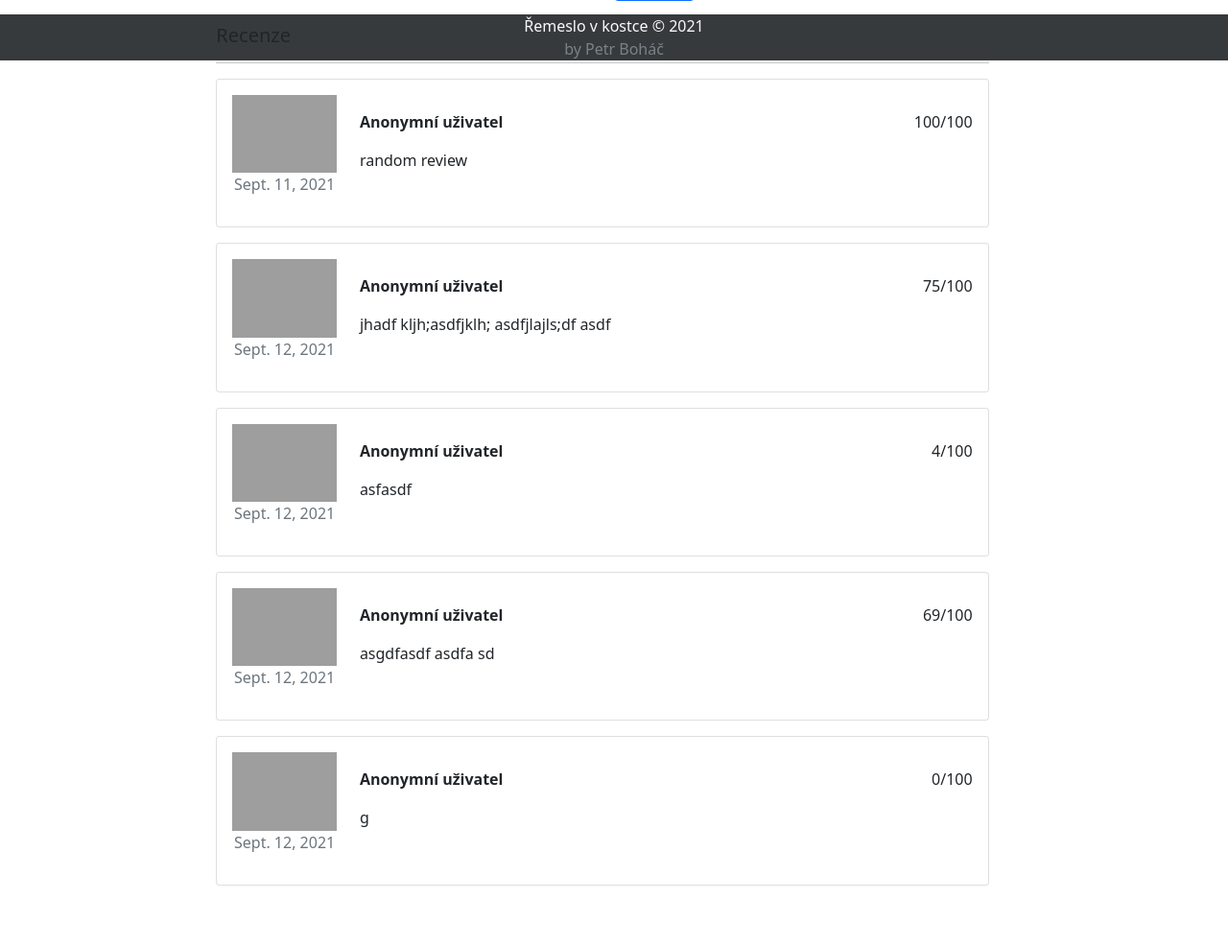
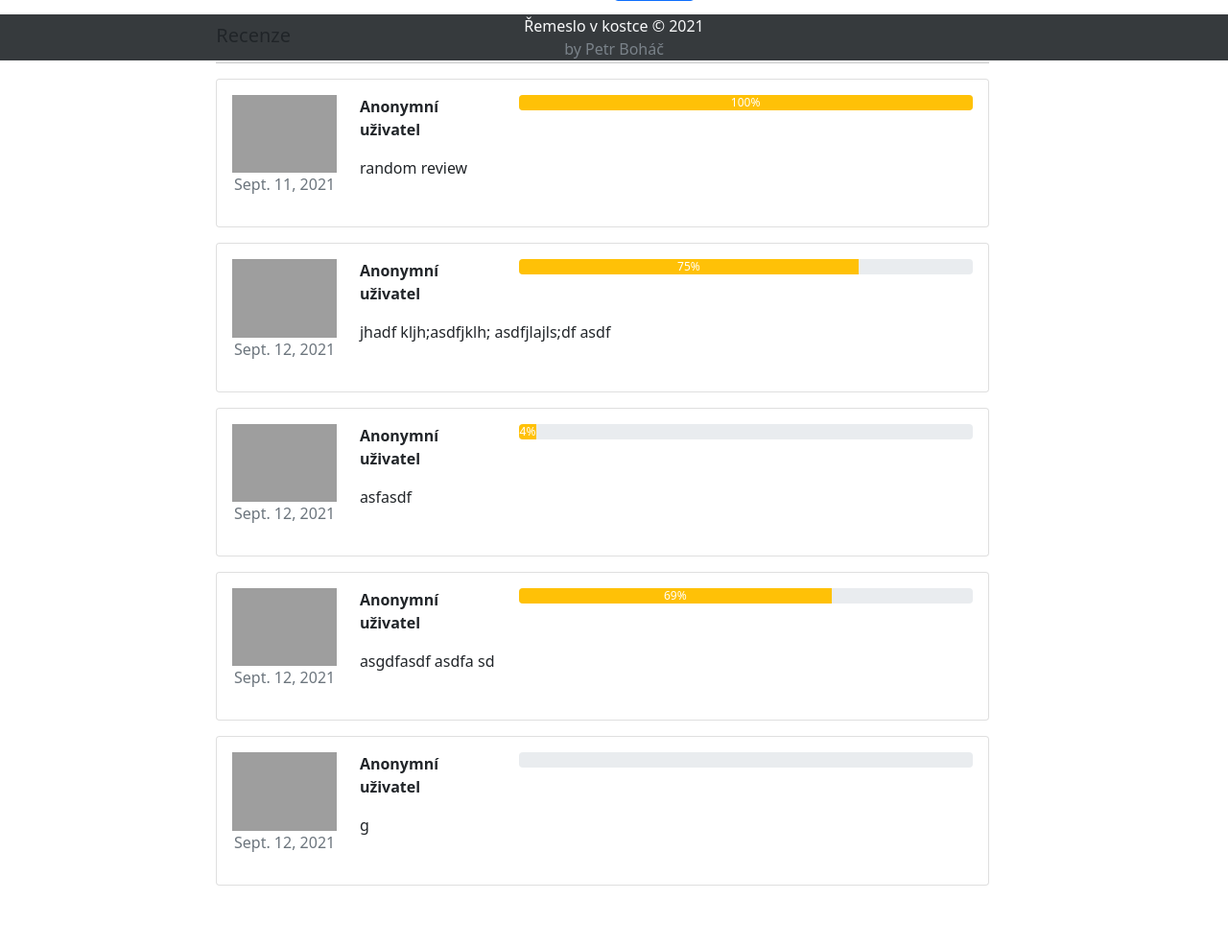
Before and after one commit to Pzdrs/remeslovkostce-django, a Django app: a page that uses main/templates/partials/review-card.html in a window 1280 px wide. Shown: the part 737-1724 px from the top of the page at 96% size. Run offline with Django 3.2, Linux system fonts and the light colour scheme; data comes from the database, SQL or seed files in the repository; both versions use the stored data as it was after the commit; grey boxes are pictures that could not be loaded.

Commit message:
Made things look nicer

```diff
--- a/main/templates/partials/review-card.html
+++ b/main/templates/partials/review-card.html
@@ -7,17 +7,19 @@
                 <p class="text-secondary text-center">{{ review.published }}</p>
             </div>
             <div class="col-md-10">
-                <p>
-                <p>
-                    <strong>Anonymní uživatel</strong>
-                    <span class="float-end">{{ review.rating }}/100</span>
-                </p>
-                <span class="float-right"><i class="text-warning fa fa-star"></i></span>
-                <span class="float-right"><i class="text-warning fa fa-star"></i></span>
-                <span class="float-right"><i class="text-warning fa fa-star"></i></span>
-                <span class="float-right"><i class="text-warning fa fa-star"></i></span>
-
-                <div class="clearfix"></div>
+                <div class="row">
+                    <div class="col-3">
+                        <p><strong>Anonymní uživatel</strong></p>
+                    </div>
+                    <div class="col-9">
+                        <div class="progress">
+                            <div class="progress-bar bg-warning" role="progressbar" style="width: {{ review.rating }}%;"
+                                 aria-valuenow="{{ review.rating }}"
+                                 aria-valuemin="0" aria-valuemax="100">{{ review.rating }}%
+                            </div>
+                        </div>
+                    </div>
+                </div>
                 <p>{{ review.content }}</p>
             </div>
         </div>
```
Also changed, not shown: db.sqlite3.
